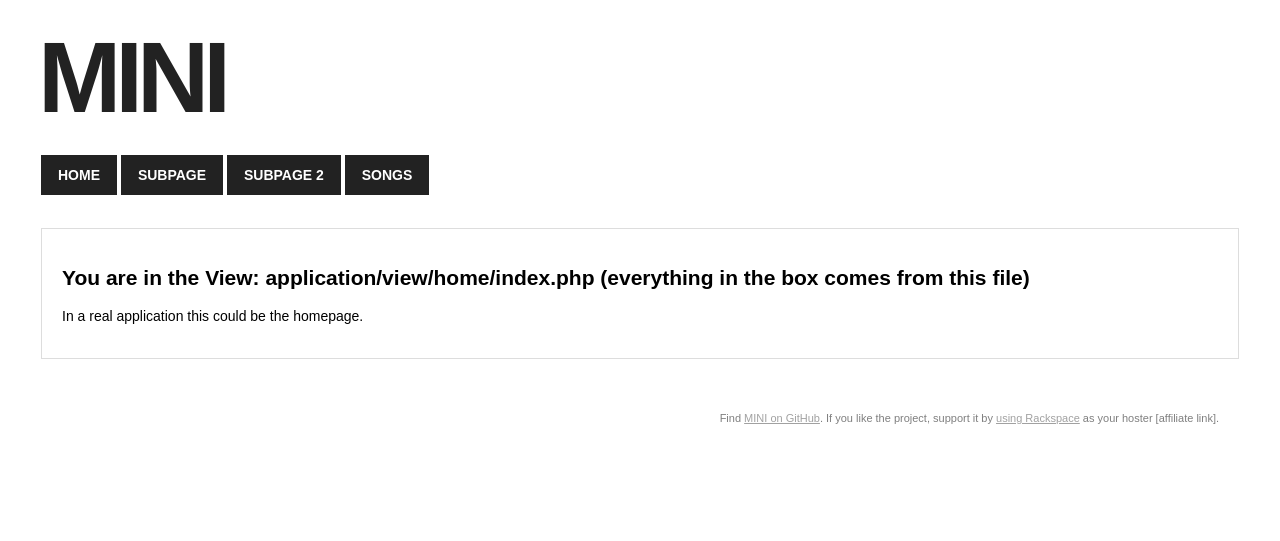
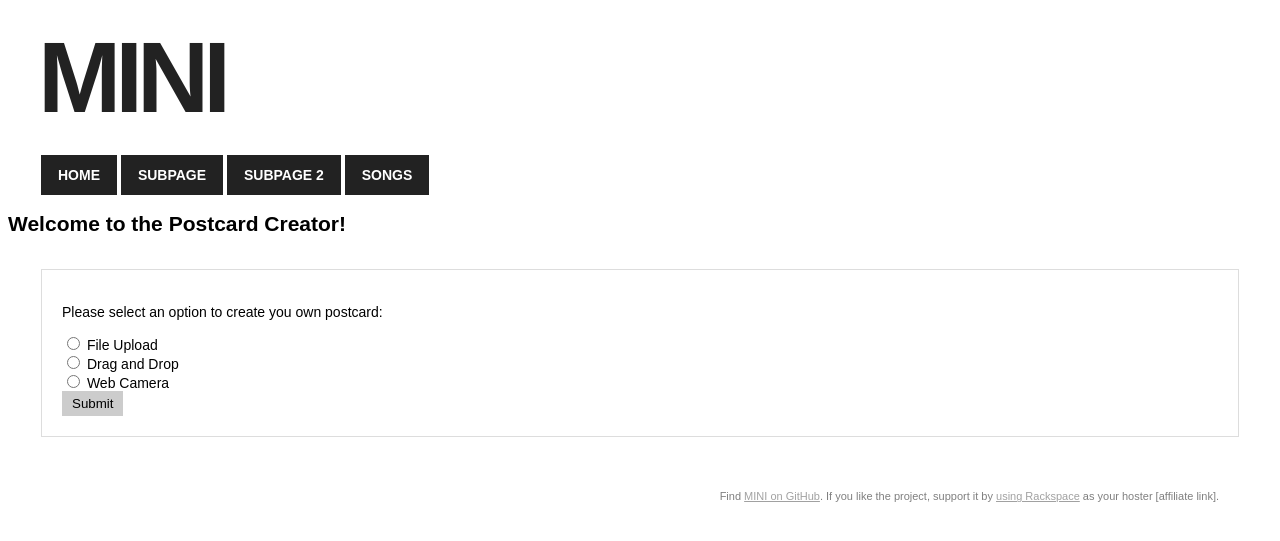
Before and after one commit to nancyYangLi/postcard, a PHP site: template application/view/home/index.php in a window 1280 px wide. Shown: the top 541 px of the page. Run offline with PHP 8.4, Linux system fonts and the light colour scheme; the template is opened without the code that fills it, so the values that code supplies are empty; some libraries are stand-ins or nearby versions.

Commit message:
Quick test of webcamera

```diff
--- a/application/view/home/index.php
+++ b/application/view/home/index.php
@@ -1,4 +1,21 @@
+<h2 class="headertekst">Welcome to the Postcard Creator!</h2>
 <div class="container">
-    <h2>You are in the View: application/view/home/index.php (everything in the box comes from this file)</h2>
-    <p>In a real application this could be the homepage.</p>
+
+    <p>Please select an option to create you own postcard:</p>
+
+    <form action="home/source" method="post">
+        <div class="radio">
+            <label>
+            <input type="radio" name="imageinput" value="fileupload"> File Upload</label>
+        </div>
+        <div class="radio">
+            <label>
+            <input type="radio" name="imageinput" value="dragdrop"> Drag and Drop</label>
+        </div>
+        <div class="radio">
+            <label>
+            <input type="radio" name="imageinput" value="webcamera"> Web Camera</label>
+         </div>
+         <button type="submit" class="btn btn-success" name="submit">Submit</button>
+     </form>
 </div>
```
Also changed, not shown: application/controller/home.php (+10 -2 lines).
